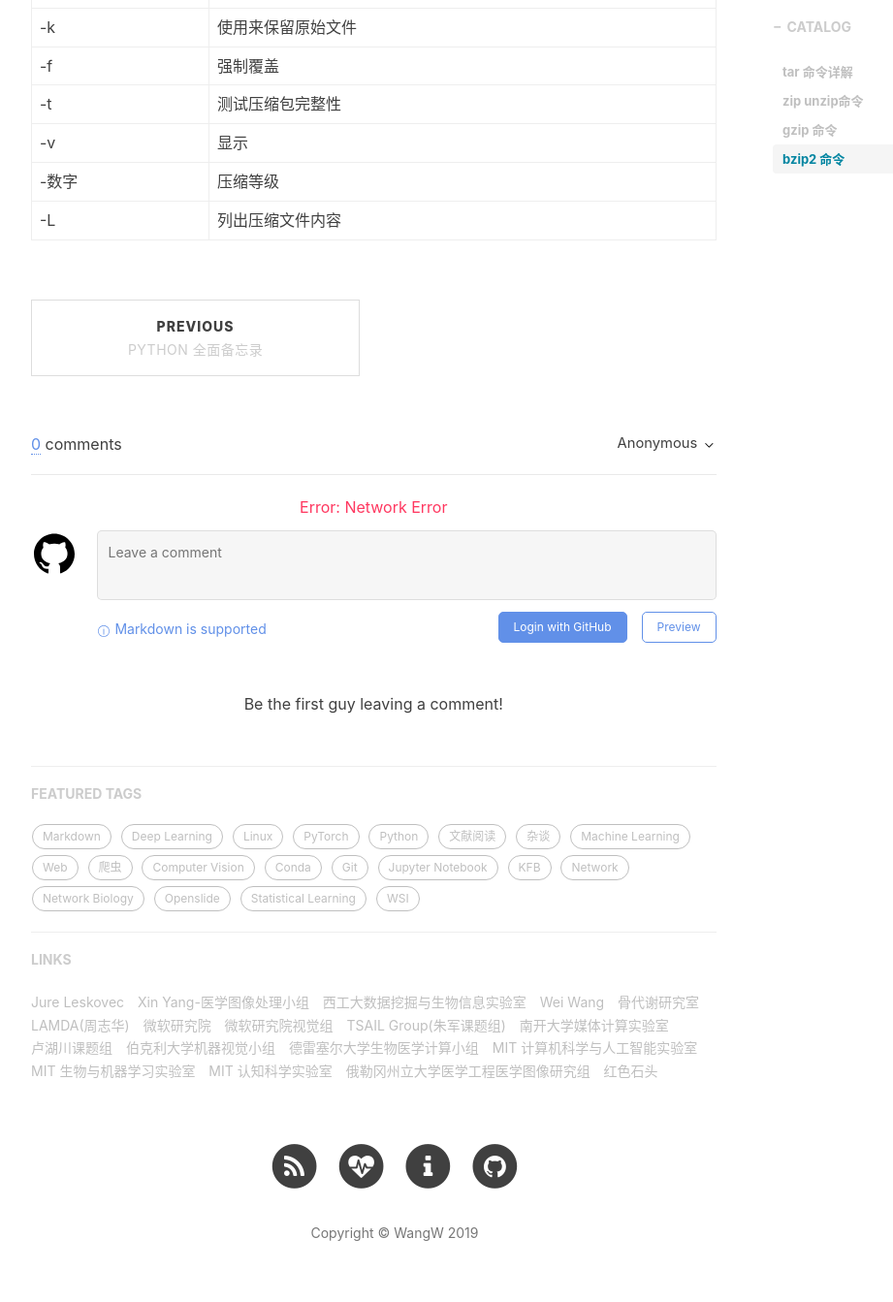
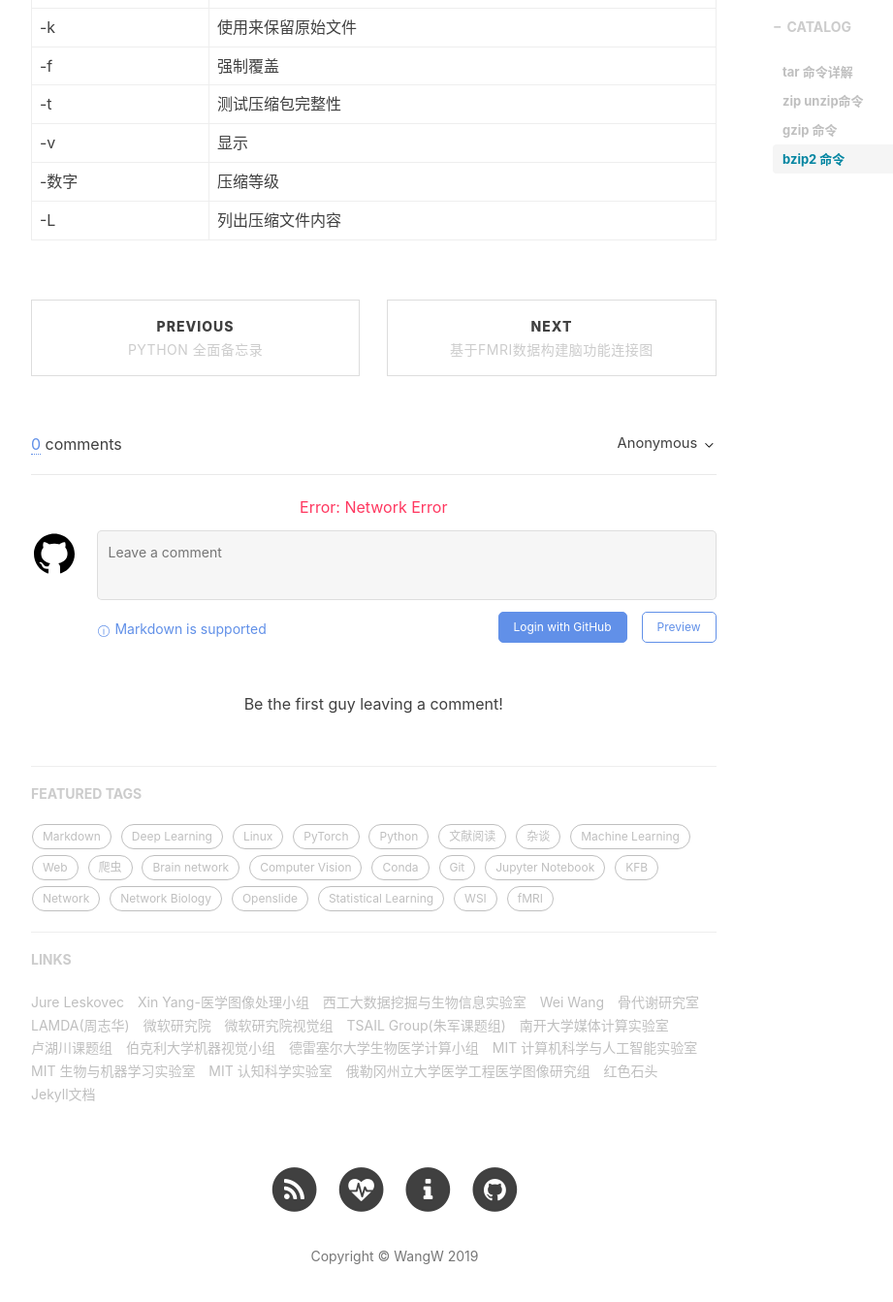
Before and after one commit to ilikewind/Myblog, a Jekyll site: the page built from _posts/2019-10-21-linux-archived-compress.md, in a window 1280 px wide and 1400 px high, scrolled down 2558 px. Shown: the top 1343 px of the window at 97% size, without its empty margins (233-1154 px from the left). Built offline with Jekyll 4.4.1, drawn with Linux system fonts in a browser that asks for light colours; nearby versions of some CDN libraries; comment, search, counter and statistics services are not loaded; part of the change alters nothing that is shown.

Commit message:
add post

````diff
--- a/_config.yml
+++ b/_config.yml
@@ -184,4 +184,8 @@ friends: [
       title: "红色石头",
       href: "http://redstonewill.com/"
     },
+    {
+      title: "Jekyll文档",
+      href: "https://blog.webjeda.com/tags/#Jekyll"
+    },
 ]
--- /dev/null
+++ b/_posts/2019-12-15-brain-network-fmri.md
@@ -0,0 +1,128 @@
+---
+layout: post
+title: "基于fmri数据构建脑功能连接图"
+subtitle: ""
+catalog: true
+author: "WangW"
+head-style: text
+tags:
+    - fMRI
+    - Brain network
+---
+
+最近用到了脑连接图，为了较快的达到这一目的，我采用了不求甚解的浏览资料，导致许多神经方面知识并不理解，稍后可能会补一些[认知神经科学](https://zh.wikipedia.org/wiki/%E8%AA%8D%E7%9F%A5%E7%A5%9E%E7%B6%93%E7%A7%91%E5%AD%B8)方面的知识。
+
+基于fMRI数据构建脑功能连接图主要分为三个步骤：
+1. 获取节点(脑分区)，有各种标准的分区方法比如AAL90, AAL116, Brodmann82, Power264等。只要选定了分区方法，那么就确定了节点；
+2. 利用fMRI数据以及节点获取连接矩阵；
+3. 通过连接矩阵和节点以及节点坐标获取脑图（可选）；
+
+<!--break-->
+
+# 介绍
+高中生物就讲到过大脑里有亿级数量的神经元，神经元之间通过突触连接，以进行信息交流。因此大脑可以看作一个巨大的神经网络，神经元为节点，突触为边，如果我们可以清楚的了解这个巨大神经网络是怎么处理信息，怎么工作的，也就知道了大脑工作原理。
+
+但就现在的科学技术来说，监视大脑所有的神经元以及突触连接是不可能的。但我们可以把一个大脑放到一个有网格标尺的三维空间中，测量每一个网格的核磁共振变化值。然后对大脑进行分区，如分维90个区域，每个区域包含多个网格，该区域的核磁共振值维其包含所有网格的平均值。可以把这90个区的每个区当作一个节点，如下图：
+
+![](https://raw.githubusercontent.com/learnroad/image_host/master/2019/20191216183745.png)
+
+分区方法有各种模板，主要有ALL, Brodmann等模板，只要确定了模板，那么也就唯一确定了所有节点。
+
+fMRI数据是通过核磁共振扫描获取，扫描仪一般2s就可以对大脑进行一遍核磁共振扫描，得到一张三维图。如果没2s扫描一次，扫描多次就可以得到随时间变化的一系列三维脑图，加上时间，共是四维数据。对于大脑的某个节点（固定前三维），可以得到一个时间序列。
+
+![](https://raw.githubusercontent.com/learnroad/image_host/master/2019/20191216195253.png)
+
+每一个结点都如此。对于某两个结点，可以计算它们时间序列的pearson相关系数，如果超过既设阈值说明它们是协同，有连接的边（当然不是物理存在）。对任两个结点都计算相关系数值，就可以得到连接矩阵，也就得到了边。
+
+从上面的描述可以知道得到的图，其中的结点不是真实的神经元，而是人为进行的分区，其中的边也不是真实的突触，而是相关性或协同性定义的，因此称为功能连接网络。
+
+rs-fMRI，rs为resting state即静息态，指的是让被试处在不做任何任务时，采集fmri值。当然，在研究人做某些特定任务时的大脑活动，可以采集对应的fmri值。但实际上，即使人不做任何任务（静息态），脑也在不断活动，而做某些任务时某些连接更强烈，因此使用静息态研究基本的功能连接更合理些。但即使处在静息态，也无法得知人脑在想什么，或在想像做什么任务，这也是静息态的缺点。
+
+# rs-fMRI数据及预处理
+## fMRI数据
+fmri数据主要有两种存储格式，DICOM和NIFTI。DICOM，文件后缀为 .dcm ，仪器在采集数据时并非直接同时得到三维空间所有网格点的值，而是移动切平面逐层测量，DICOM，把每一层都使用一个独立的文件存储，并用数字标记层数，组合这些层数才是一个三维数据。NIFTI，文件后缀为 .nii，直接为3维数据。
+
+可以看看DICOM数据文件夹形式，这是在学习dparsf时里面看到的例子文件 [Demonstrational Data for Resting-State fMRI](http://www.rfmri.org/DemoData) ，看看里面的Funraw文件夹里的数据。
+
+![](https://raw.githubusercontent.com/learnroad/image_host/master/2019/20191216195627.png)
+
+一般文件都是这种形式，FunRaw中保存各个被试文件夹，Sub_001，Sub为subject，指001号被试，该文件夹下保存在该被试的4维数据。
+
+NIFTI数据，每个被试的数也是用sub_0012等形式命名的文件夹保存，里面直接是个 .nii 文件，实际 .nii 里面也是多个文件，每个文件为一个时间点的三维脑数据，但合并成一个.nii文件。可以在 [这里](http://fcon_1000.projects.nitrc.org/fcpClassic/FcpTable.html) 下载得到，文件一般很大达到G以上。
+
+## fMRI预处理
+1. **将DICOM文件转为NIFTI 数据**。如果获得的数据是NIFTI就不用该步。
+2. **移除前n个时间点数据(remove first time points)**。这是因为仪器开始时有个平衡过程，即开始时测得的图像也不准，故舍弃前几个。
+3. **时间层校正(slice timing)**。每次采集一个3D脑图数据都是逐层扫描，且花了2s左右，这样一个3D脑图上的数据并不所有都是数据均同时采集，而是不同层有时间偏移。而计算结点相关时的时间序列是希望两个时间序列是相时的。因此做校正。
+4. **头动校正(realign)**。被试试验时，难免不自主头发生轻微晃动，使得空间数据偏移。像拍照抖动一样。因此做校正。
+5. **空间标准化(normalize)**。每个的脑部形状都是略有不同的，因此我们把数据变换到标准的脑空间中。虽然测试不同的脑，但都是放到同一标准脑中计算。
+6. **平滑化(smooth)**。为了降低信噪比。
+7. **去线性漂移(detrend)**。
+8. **滤波(filter)**。
+9. **协变量回归(regression out the covariables)**。为了降低脑部其它协变量的影响。
+10. **Scrubbing**。
+
+一般的软件中都包含了预处理过程。
+
+# 构建脑连接网络
+已现存很多能够自动化构建脑连接网络的软件，比如gretna, dparsf等。
+
+## gretna构建脑连接网络简介
+- [gretna手册](https://www.nitrc.org/docman/view.php/668/2262/manual_v2.0.0.pdf)
+
+gretna软件主要包含5大模块：
+
+![](https://raw.githubusercontent.com/learnroad/image_host/master/2019/20191216201720.png)
+
+构建脑连接网络主要仅仅使用了第一个模块，该模块介绍如下：
+> **FC Matrix Construction:** This section allows researchers to 1) perform R-fMRI data
+preprocessing, including volume removal, slice timing, realignment, spatial normalization, spatial
+smoothing, detrend, temporal filtering and removal of confounding variables by regression; and 2)
+construct static or dynamic region of interest (ROI)-based functional connectivity matrices.
+
+### 输出分析
+最后会发现工作目录出现，GretnaSFCMatrixR 文件夹，里面为
+
+![](https://raw.githubusercontent.com/learnroad/image_host/master/2019/20191216202712.png)
+
+第一个是节点文件，第三个是被试001号的脑连接矩阵。具体分析这两个文件夹，
+
+结点文件中的结点属性，前三3为三维空间坐标，第4列为结点类别这里均为1，第5列为结点大小，第6列其实是结点名称这里没写。如下所示：
+```txt
+-39.5807	-5.71401	51.108	1	1.000000	-
+40.2365	-8.38623	52.3802	1	1.000000	-
+-19.2128	34.7426	42.474	1	1.000000	-
+20.9405	30.7998	43.9931	1	1.000000	-
+-17.8767	47.25	-12.8836	1	1.000000	-
+17.7395	47.6141	-13.6109	1	1.000000	-
+-34.268	32.3246	35.7804	1	1.000000	-
+36.5444	32.998	34.1722	1	1.000000	-
+-31.9333	50.4556	-9.33333	1	1.000000	-
+32.7245	52.3776	-10.5816	1	1.000000	-
+-49.3067	13.1779	20.2178	1	1.000000	-
+49.3539	14.8219	21.4632	1	1.000000
+```
+
+边文件的连接矩阵
+
+![](https://raw.githubusercontent.com/learnroad/image_host/master/2019/20191216203019.png)
+
+
+## dparsf介绍
+- [dparsf官网文档以及教程](http://www.rfmri.org/)
+
+
+# 脑连接网络可视化(脑图)
+使用了BrainNet Viewer软件。该软件和gretna都来自同一个社区驱动的合作实验室-[NITRC](https://www.nitrc.org/)
+
+- [BrainNet Viewer官网](https://www.nitrc.org/projects/bnv/)
+
+
+
+---
+
+
+
+Next:
+
+- [认知神经科学概念理解](https://zh.wikipedia.org/wiki/%E8%AA%8D%E7%9F%A5%E7%A5%9E%E7%B6%93%E7%A7%91%E5%AD%B8)
````
